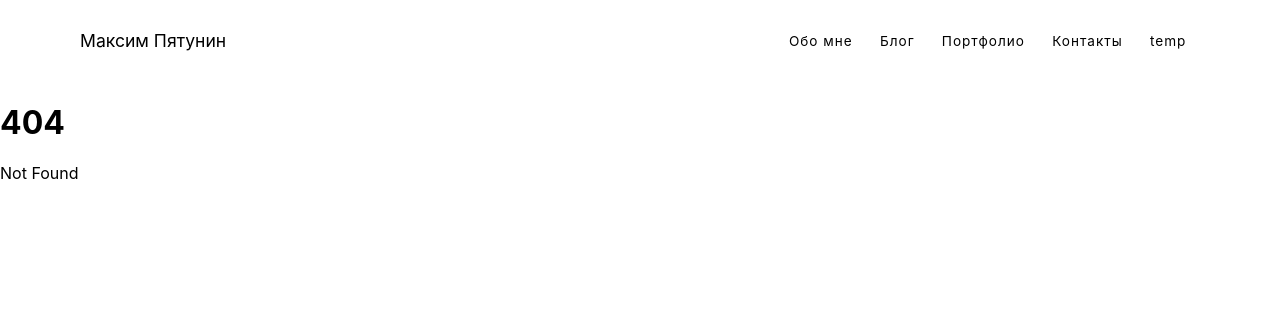
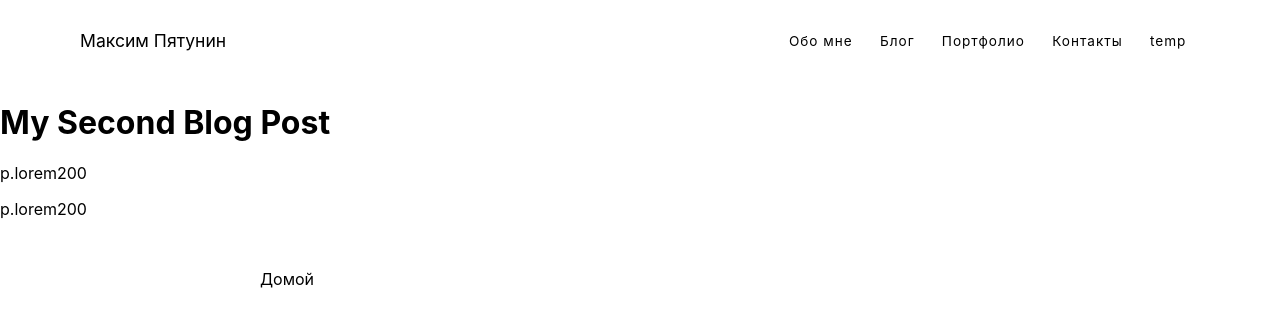
Before and after one commit to fxckker/svelte-test, a SvelteKit app: page /blog/posts/2 in a window 1280 px wide. Before the commit this address had no page. Shown: the top 326 px of the page. Built offline with nearby package versions, Linux system fonts and the light colour scheme.

Commit message:
add blog

```diff
--- /dev/null
+++ b/src/routes/blog/posts/1/+page.svelte
@@ -0,0 +1,16 @@
+<h1>My First Blog Post</h1>
+<p>p.lorem200</p>
+<p>p.lorem200</p>
+
+<div class="container">
+    <a href="/blog">Домой</a>
+    <slot/>
+</div>
+
+<style>
+    .container{
+        margin: 50px auto;
+        max-width: 800px;
+        padding: 0 20px;
+    }
+</style>
--- /dev/null
+++ b/src/routes/blog/posts/2/+page.svelte
@@ -0,0 +1,16 @@
+<h1>My Second Blog Post</h1>
+<p>p.lorem200</p>
+<p>p.lorem200</p>
+
+<div class="container">
+    <a href="/blog">Домой</a>
+    <slot/>
+</div>
+
+<style>
+    .container{
+        margin: 50px auto;
+        max-width: 800px;
+        padding: 0 20px;
+    }
+</style>
--- a/src/routes/blog/routes.js
+++ b/src/routes/blog/routes.js
@@ -4,4 +4,9 @@ export const routes = [
         title: 'My First Blog Post',
         body: 'Lorem ipsum dolor sit amet, consectetur adipisicing elit. Blanditiis dignissimos dolorem ea ex maiores minima minus nisi perspiciatis sapiente voluptate',
     },
+    {
+        id: 2,
+        title: "My Second Blog Post",
+        body: "Lorem ipsum dolor sit amet, consectetur adipisicing elit. Blanditiis dignissimos dolorem ea ex maiores minima minus nisi perspiciatis sapiente voluptate"
+    }
 ];
```
